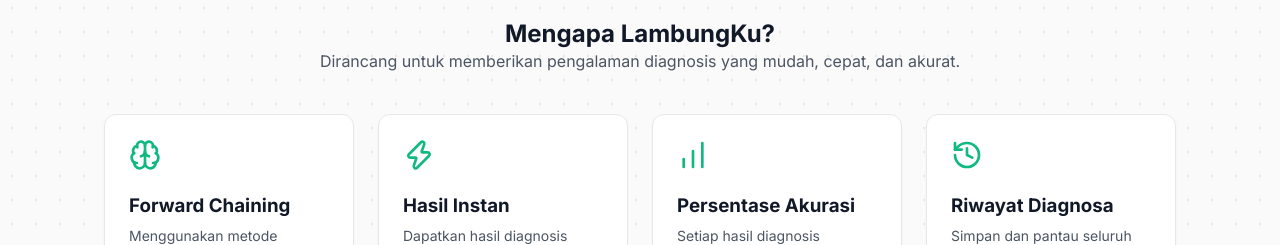
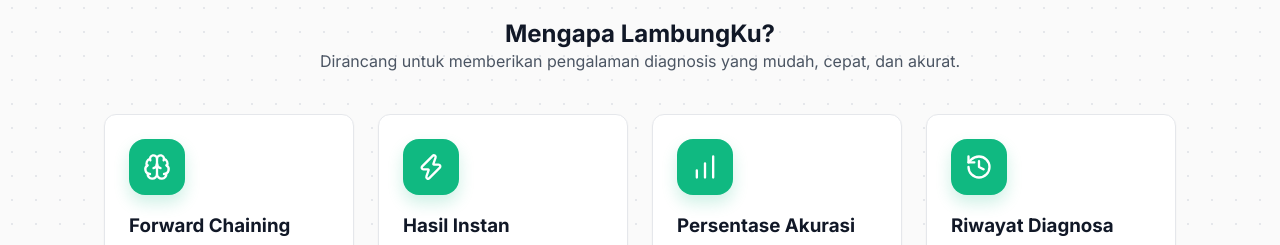
Before and after one commit to adtyPutra/lambungku-app, a Next.js app: page / in a window 1280 px wide. Shown: the part 820-1065 px from the top of the page. Built offline with nearby package versions, Linux system fonts and the light colour scheme; no server answers.

Commit message:
Update feature icons to solid full color background

```diff
--- a/app/page.tsx
+++ b/app/page.tsx
@@ -73,25 +73,25 @@
         <div style={{ display: 'grid', gridTemplateColumns: 'repeat(auto-fit, minmax(250px, 1fr))', gap: '24px' }}>
 
           <div className="card feature-card animate-in delay-1">
-            <div style={{ color: 'var(--primary)', marginBottom: '16px' }}><Brain size={32} /></div>
+            <div style={{ background: 'var(--primary)', color: 'white', padding: '14px', borderRadius: '16px', display: 'inline-flex', marginBottom: '20px', boxShadow: '0 8px 16px rgba(16, 185, 129, 0.2)' }}><Brain size={28} /></div>
             <h3 style={{ marginBottom: '8px' }}>Forward Chaining</h3>
             <p style={{ fontSize: '0.875rem' }}>Menggunakan metode inferensi Forward Chaining yang terbukti akurat dalam mencocokkan gejala dengan penyakit.</p>
           </div>
 
           <div className="card feature-card animate-in delay-2">
-            <div style={{ color: 'var(--primary)', marginBottom: '16px' }}><Zap size={32} /></div>
+            <div style={{ background: 'var(--primary)', color: 'white', padding: '14px', borderRadius: '16px', display: 'inline-flex', marginBottom: '20px', boxShadow: '0 8px 16px rgba(16, 185, 129, 0.2)' }}><Zap size={28} /></div>
             <h3 style={{ marginBottom: '8px' }}>Hasil Instan</h3>
             <p style={{ fontSize: '0.875rem' }}>Dapatkan hasil diagnosis lengkap beserta deskripsi penyakit, penyebab, dan solusi penanganan dalam hitungan detik.</p>
           </div>
 
           <div className="card feature-card animate-in delay-3">
-            <div style={{ color: 'var(--primary)', marginBottom: '16px' }}><BarChart size={32} /></div>
+            <div style={{ background: 'var(--primary)', color: 'white', padding: '14px', borderRadius: '16px', display: 'inline-flex', marginBottom: '20px', boxShadow: '0 8px 16px rgba(16, 185, 129, 0.2)' }}><BarChart size={28} /></div>
             <h3 style={{ marginBottom: '8px' }}>Persentase Akurasi</h3>
             <p style={{ fontSize: '0.875rem' }}>Setiap hasil diagnosis dilengkapi dengan persentase kecocokan untuk membantu Anda memahami tingkat keyakinan sistem.</p>
           </div>
 
           <div className="card feature-card animate-in delay-4">
-            <div style={{ color: 'var(--primary)', marginBottom: '16px' }}><History size={32} /></div>
+            <div style={{ background: 'var(--primary)', color: 'white', padding: '14px', borderRadius: '16px', display: 'inline-flex', marginBottom: '20px', boxShadow: '0 8px 16px rgba(16, 185, 129, 0.2)' }}><History size={28} /></div>
             <h3 style={{ marginBottom: '8px' }}>Riwayat Diagnosa</h3>
             <p style={{ fontSize: '0.875rem' }}>Simpan dan pantau seluruh riwayat hasil diagnosis Anda sebelumnya untuk melihat perkembangan kesehatan lambung secara berkala.</p>
           </div>
```
